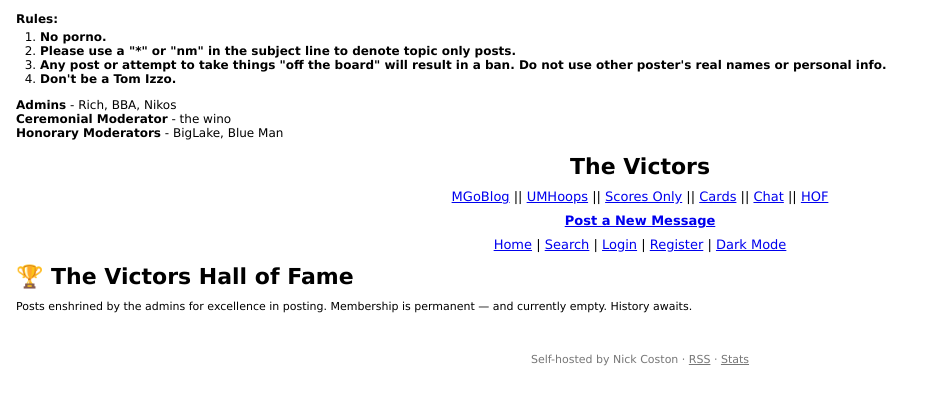
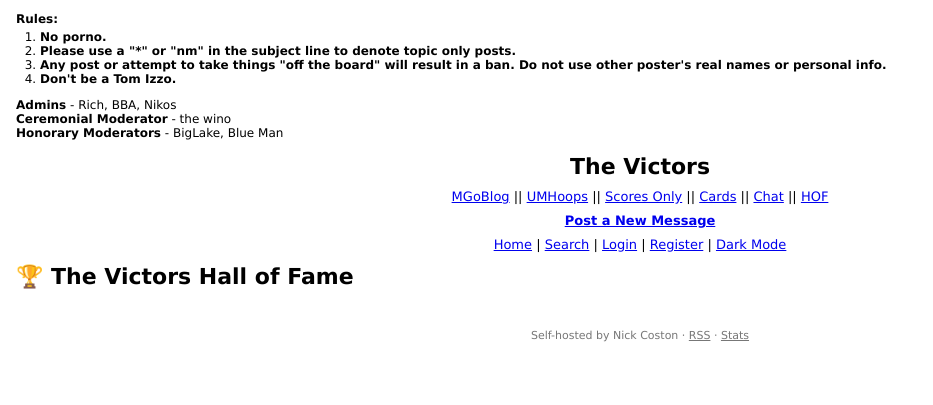
Before and after one commit to nccoston/nccoston, a Flask app: page /hof in a window 1280 px wide. Shown: the top 405 px of the page, without its empty margins (0-933 px from the left). Run offline with Flask 3, Linux system fonts and the light colour scheme; data comes from the database, SQL or seed files in the repository; data that the repository does not hold is empty; some libraries are stand-ins or nearby versions.

Commit message:
Drop the HOF subtitle blurb
Co-Authored-By: Claude Fable 5 <noreply@anthropic.com>
Claude-Session: https://claude.ai/code/session_012XzE7eiEGXtTQMTaw8mBY6

```diff
--- a/victors-board/app/templates/hof.html
+++ b/victors-board/app/templates/hof.html
@@ -4,8 +4,6 @@
 {% block content %}
 <div class="message-box">
   <h2>&#127942; The Victors Hall of Fame</h2>
-  <p class="byline">Posts enshrined by the admins for excellence in posting.
-    Membership is permanent{{ '' if posts else ' — and currently empty. History awaits.' }}</p>
 </div>
 
 {% for p in posts %}
```
